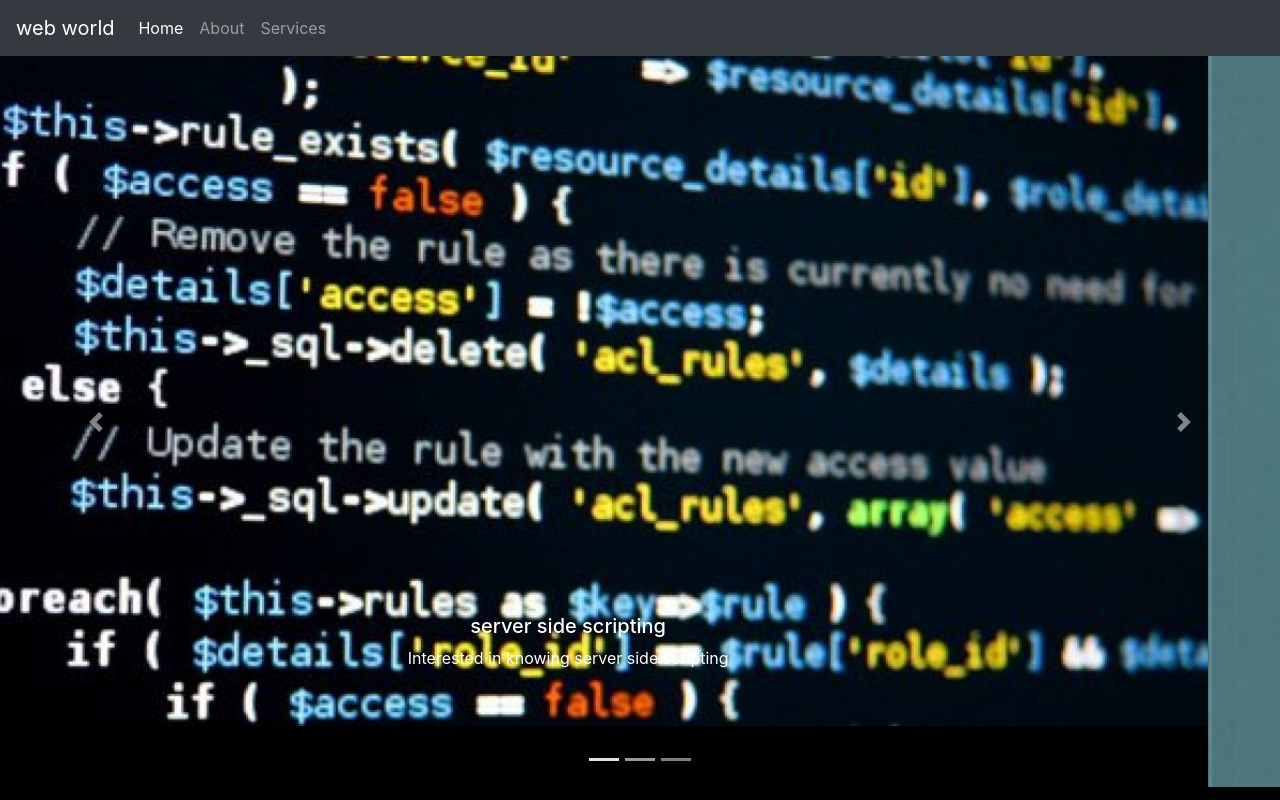
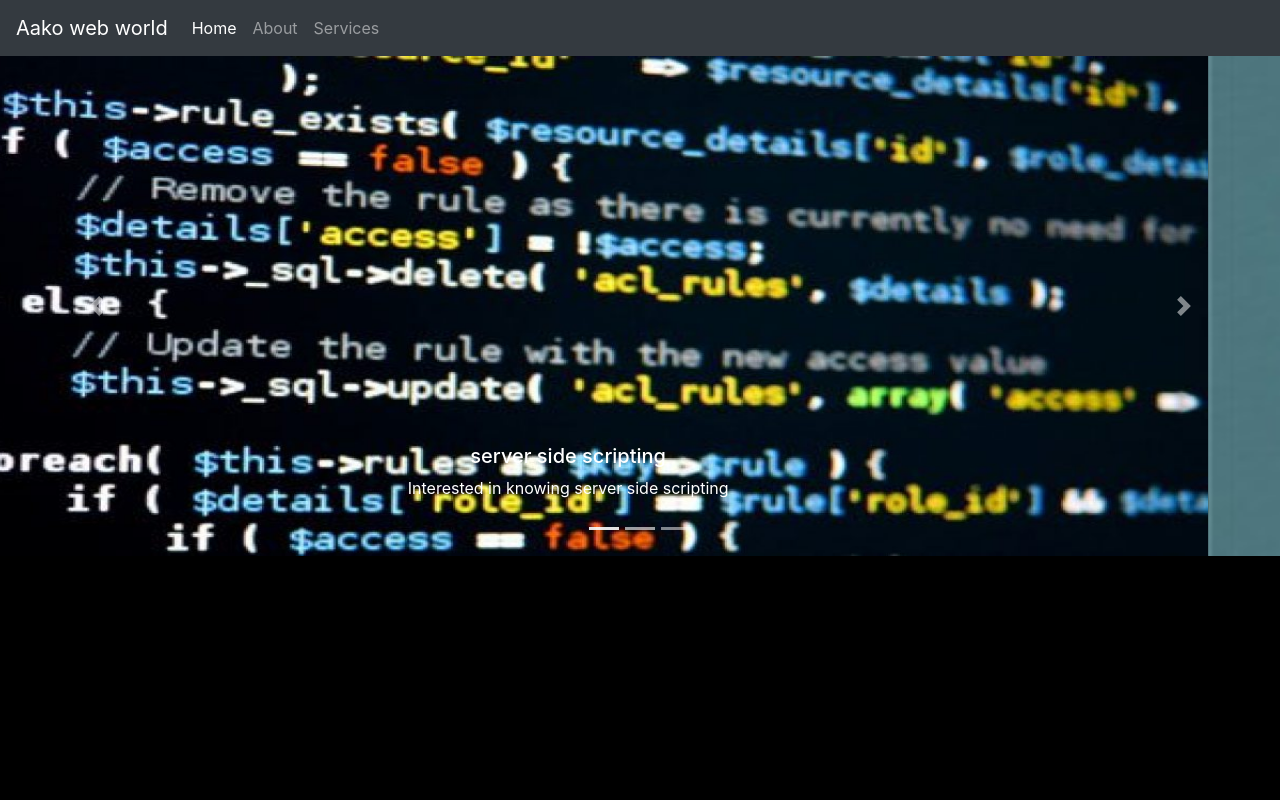
Before and after one commit to ASHOK6266/bootstrap-4-port, a plain HTML site: page index.html in a window 1280 px wide. Drawn offline with nearby package versions, Linux system fonts and the light colour scheme.

Commit message:
styled the carousel image

```diff
--- a/index.css
+++ b/index.css
@@ -3,5 +3,5 @@ body{
 }
 .carousel-inner img{
     width: auto;
-    height: auto;
+    height: 500px;
 }
--- a/index.html
+++ b/index.html
@@ -13,7 +13,7 @@
   <body>
     <!-- NAV BAR-->
     <nav class="navbar navbar-expand-md navbar-dark bg-dark sticky-top">
-        <a href="#" class="navbar-brand">web world</a>
+        <a href="#" class="navbar-brand">Aako web world</a>
         <button type="button" class="navbar-toggler" data-toggle="collapse" data-target="#navbarCollapse">
             <span class="navbar-toggler-icon"></span>
         </button>
```
